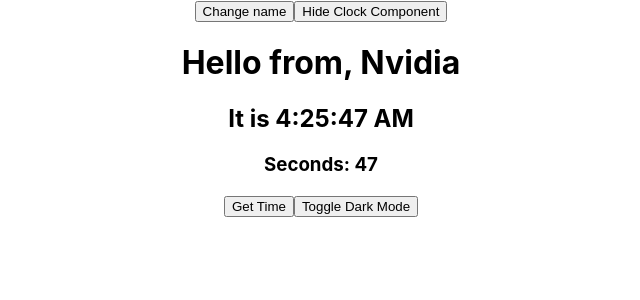
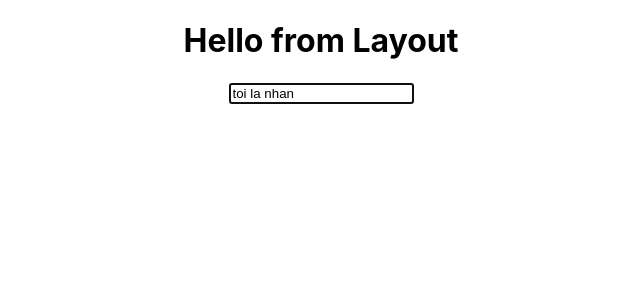
Before and after one commit to pltnhan311/my-app-yarn, a React (Create React App) app: page / in a window 1280 px wide. Shown: the top 300 px of the page, without its empty margins (319-959 px from the left). Built offline with nearby package versions, Linux system fonts and the light colour scheme.

Commit message:
updated code props vs proptypes

```diff
--- a/package.json
+++ b/package.json
@@ -35,5 +35,8 @@
       "last 1 firefox version",
       "last 1 safari version"
     ]
+  },
+  "devDependencies": {
+    "prop-types": "^15.8.1"
   }
 }
--- a/src/App.js
+++ b/src/App.js
@@ -1,15 +1,27 @@
 import { useState } from 'react';
 import './App.css';
 import Clock from './Clock';
+import BareInput from './BareInput';
+import Layout from "./Layout";
 
 function App() {
-  const [name, setName] = useState('Nvidia')
-  const [visible, setVisible] = useState(true)
+  // const [name, setName] = useState('Nvidia')
+  // const [visible, setVisible] = useState(true)
   return (
     <div className="App">
-      <button onClick={() => setName('AMD')}>Change name</button>
+      {/* <button onClick={() => setName('AMD')}>Change name</button>
       <button onClick={() => setVisible(false)}>Hide Clock Component</button>
-      {visible && <Clock name={name} />}
+      {visible && <Clock name={name} />} */}
+      <Layout>
+        <h1>Hello from Layout</h1>
+        <BareInput
+          type="text"
+          value='toi la nhan'
+          autoFocus
+          className="input-control"
+          onChange={() => {}}
+        />
+      </Layout>
     </div>
   );
 }
--- /dev/null
+++ b/src/BareInput.jsx
@@ -0,0 +1,24 @@
+import React from "react"
+import PropTypes from "prop-types"
+
+// class BareInput extends React.Component {
+//   render() {
+//     const { type: typeInput, ...rest } = this.props;
+//     return <input {...rest} type={typeInput} />;
+//   }
+// }
+
+function BareInput(props) {
+  const { type: typeInput, ...rest } = props
+  return <input {...rest} type={typeInput} />
+}
+
+BareInput.propTypes = {
+  type: PropTypes.string.isRequired,
+  onChange: PropTypes.func.isRequired,
+  className: PropTypes.string,
+  autoFocus: PropTypes.bool,
+  value: PropTypes.string,
+};
+
+export default BareInput
--- /dev/null
+++ b/src/Layout.jsx
@@ -0,0 +1,22 @@
+import React from "react"
+import PropTypes from "prop-types";
+
+// class Layout extends React.Component {
+//   render() {
+//     console.log(this.props);
+//     return <div className="layout">{this.props.children}</div>;
+//   }
+// }
+
+function Layout({ children }) {
+  return <div className="layout">{children}</div>;
+}
+
+Layout.propTypes = {
+  children: PropTypes.oneOfType([
+    PropTypes.element,
+    PropTypes.arrayOf(PropTypes.element),
+  ]),
+};
+
+export default Layout
--- a/src/Welcome.jsx
+++ b/src/Welcome.jsx
@@ -4,7 +4,9 @@
 function Welcome(props) {
   console.log(props);
   return (
-    <h1>Hello, {props.name} - {props.age}</h1>
+    <h1>
+      Hello, {props.name} - {props.age}
+    </h1>
   )
 }
 
--- a/src/index.js
+++ b/src/index.js
@@ -5,6 +5,8 @@
 import reportWebVitals from './reportWebVitals';
 import Welcome from './Welcome';
 import Comment from "./Comment";
+import Layout from './Layout';
+import BareInput from './BareInput';
 
 
 const root = ReactDOM.createRoot(document.getElementById('root'));
```
Also changed, not shown: 1 other file (tests, documents, lock files or other folders).
